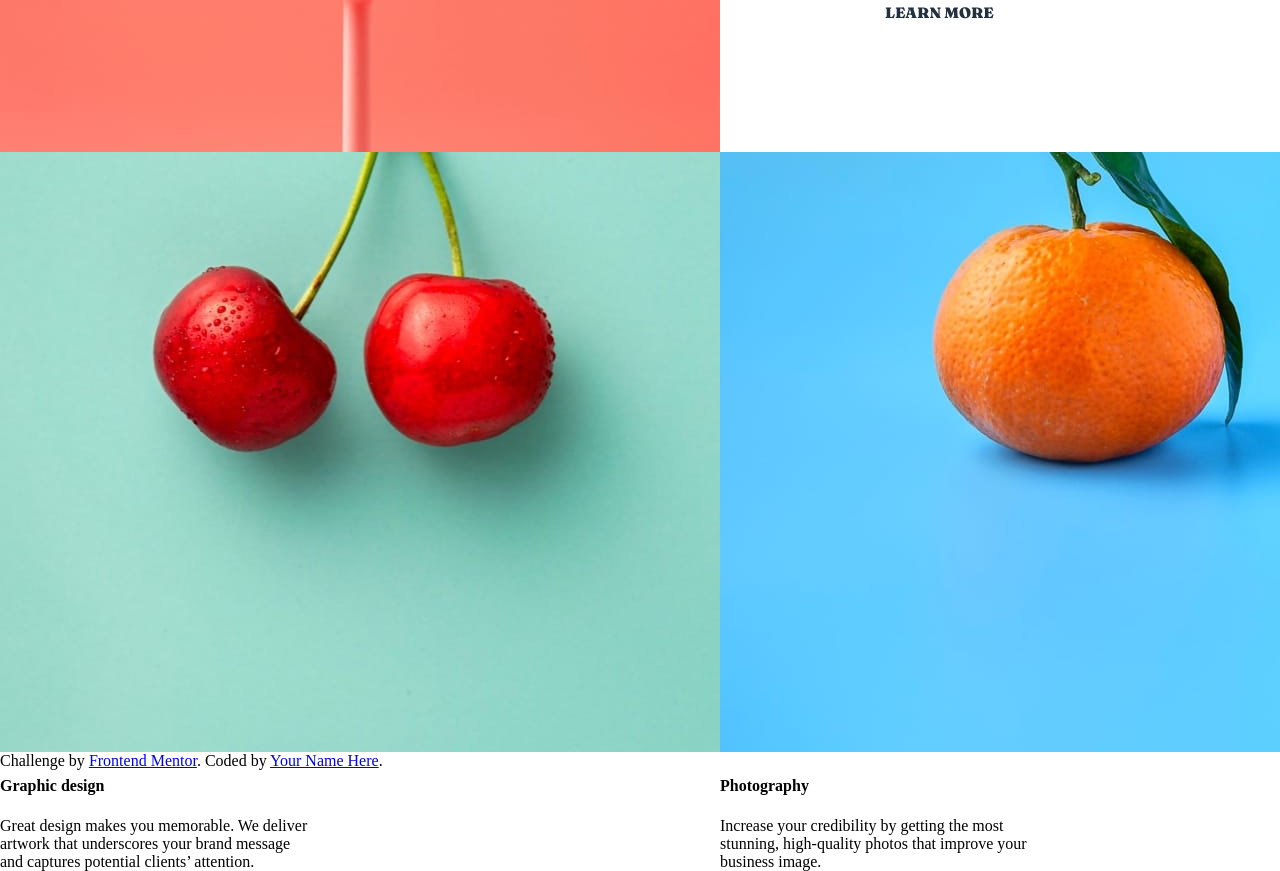
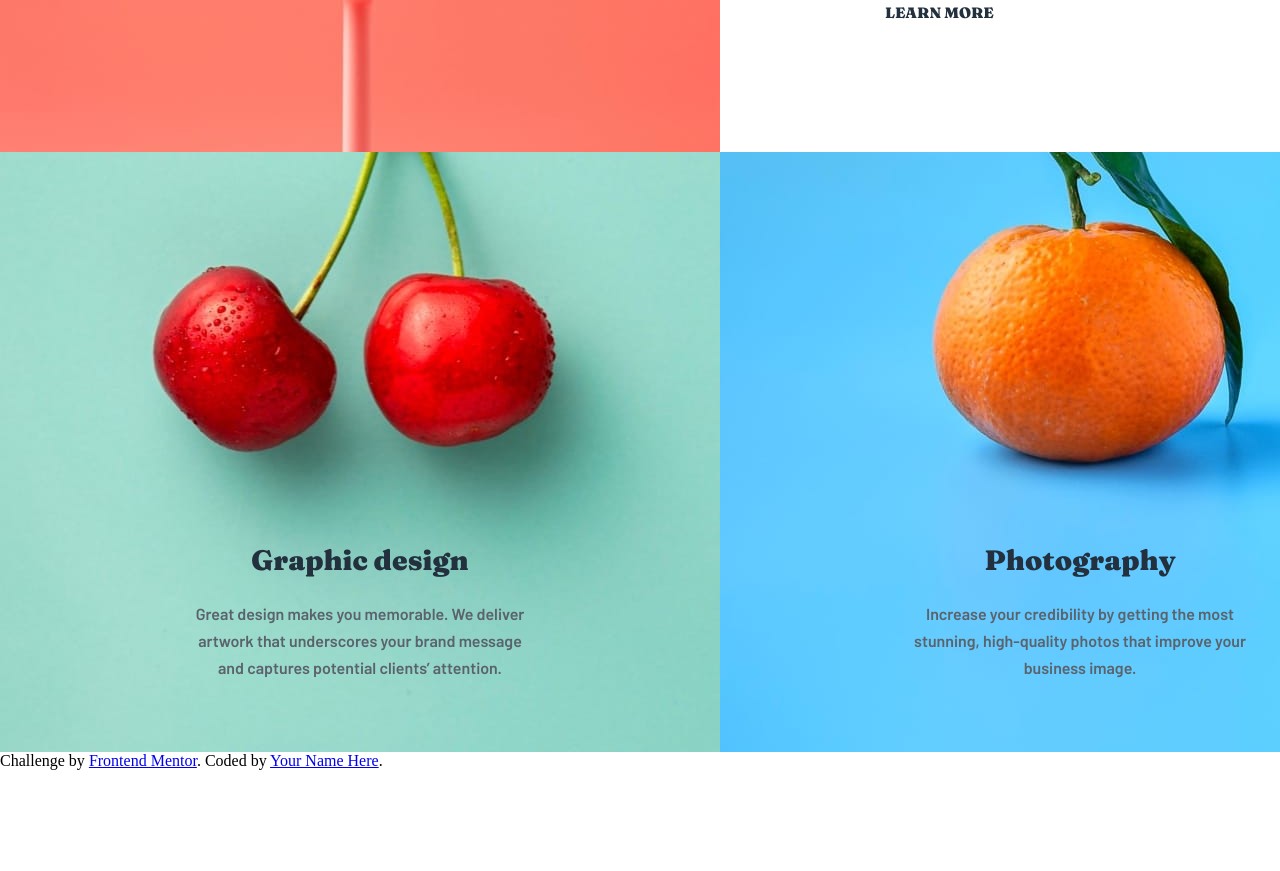
Before and after one commit to RingoFloyd/Sunnyside_Agency_Landing_Page, a plain HTML site: page index.html in a window 1280 px wide. Shown: the part 1848-2719 px from the top of the page. After the commit the page ends 2618 px from the top, so only its background shows below. Drawn offline with Linux system fonts and the light colour scheme.

Commit message:
Stopped just before testimonials section

```diff
--- a/css/styles.scss
+++ b/css/styles.scss
@@ -114,16 +114,12 @@ ul {
 
 .trans-heading {
   padding-top: 75px;
-
-
 }
 
 .transform-img {
-
   grid-column: 2 / span 1;
   grid-row: 1 / span 1;
   height: 600px;
-
 }
 
 .stand-out-img {
@@ -143,16 +139,58 @@ ul {
   height: 600px;
 }
 
+.cherry-txt {
+  margin-top: -250px;
+  display: grid;
+  grid-template-rows: 35% 65%;
+  justify-content: center;
+  text-align: center;
+}
+
+.cherry-txt p {
+  font-family: $Font_1;
+  font-weight: 600;
+  font-size: 16px;
+  color: $Neutral_2;
+  line-height: 1.7rem;
+
+}
+
 .orange-img {
   grid-column: 2 / span 1;
   grid-row: 3 / span 1;
   height: 600px;
 }
 
+.orange-txt {
+  margin-top: -250px;
+  display: grid;
+  grid-template-rows: 35% 65%;
+  justify-content: center;
+  text-align: center;
+
+}
+
+.orange-txt p {
+  font-family: $Font_1;
+  font-weight: 600;
+  font-size: 16px;
+  color: $Neutral_2;
+  line-height: 1.7rem;
+
+}
+
 h3 {
   font-family: $Font_2;
   font-weight: 900;
   font-size: 40px;
+  color: $Neutral_1;
+}
+
+h4 {
+  font-family: $Font_2;
+  font-weight: 900;
+  font-size: 28px;
   color: $Neutral_1;
 }
 
@@ -163,11 +201,6 @@ h5 {
   color: $Neutral_1;
   text-transform: uppercase;
 }
-
-
-
-
-
 
 .detail-para {
   font-family: $Font_1;
```
Also changed, not shown: css/styles.css, 1 other file.
